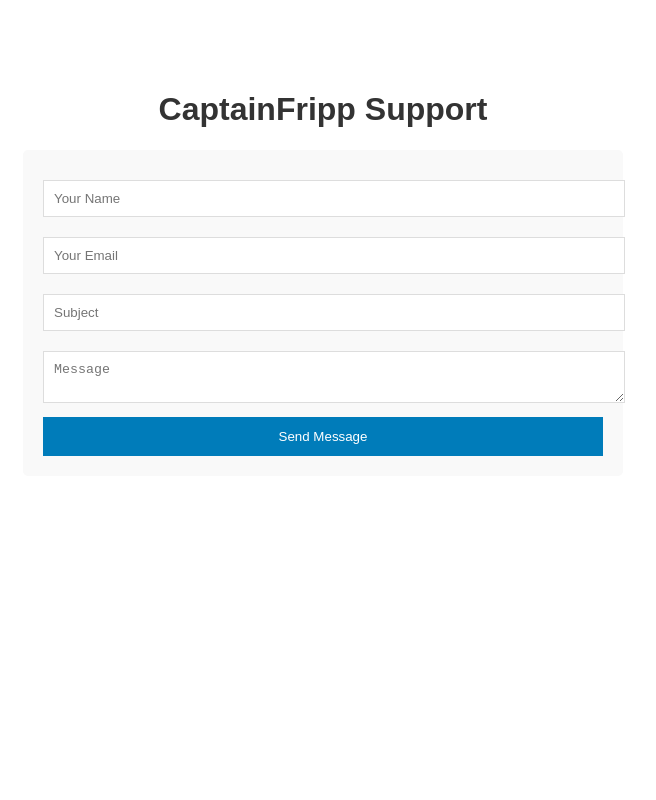
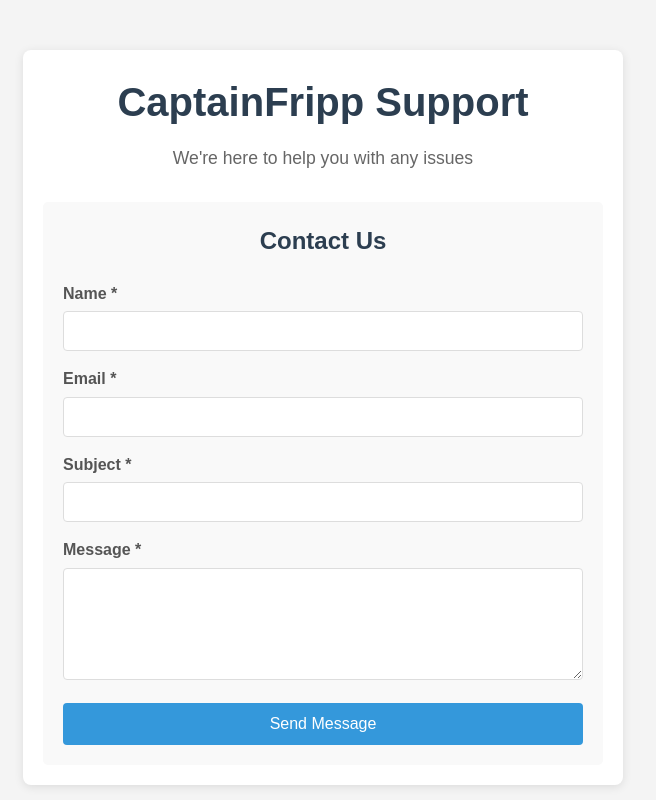
Before and after one commit to RentaProfessor/CaptainFrippIT, a plain HTML site: page index.html in a window 1280 px wide. Shown: the whole page, without its empty margins (317-973 px from the left). Drawn offline with Linux system fonts and the light colour scheme.

Commit message:
Restore CSS: Clean HTML + external CSS + Formspree form - looks professional

```diff
--- a/index.html
+++ b/index.html
@@ -1,24 +1,45 @@
 <!DOCTYPE html>
-<html>
+<html lang="en">
 <head>
+    <meta charset="UTF-8">
+    <meta name="viewport" content="width=device-width, initial-scale=1.0">
     <title>CaptainFripp Support</title>
-    <style>
-        body { font-family: Arial; max-width: 600px; margin: 50px auto; padding: 20px; }
-        h1 { color: #333; text-align: center; }
-        form { background: #f9f9f9; padding: 20px; border-radius: 5px; }
-        input, textarea { width: 100%; padding: 10px; margin: 10px 0; border: 1px solid #ddd; }
-        button { background: #007cba; color: white; padding: 12px; border: none; width: 100%; cursor: pointer; }
-        button:hover { background: #005a87; }
-    </style>
+    <link rel="stylesheet" href="styles.css">
 </head>
 <body>
-    <h1>CaptainFripp Support</h1>
-    <form action="https://formspree.io/f/xandgjnk" method="POST">
-        <input type="text" name="name" placeholder="Your Name" required>
-        <input type="email" name="email" placeholder="Your Email" required>
-        <input type="text" name="subject" placeholder="Subject" required>
-        <textarea name="message" placeholder="Message" required></textarea>
-        <button type="submit">Send Message</button>
-    </form>
+    <div class="container">
+        <header>
+            <h1>CaptainFripp Support</h1>
+            <p>We're here to help you with any issues</p>
+        </header>
+
+        <main>
+            <form action="https://formspree.io/f/xandgjnk" method="POST">
+                <h2>Contact Us</h2>
+
+                <div class="form-group">
+                    <label for="name">Name *</label>
+                    <input type="text" id="name" name="name" required>
+                </div>
+
+                <div class="form-group">
+                    <label for="email">Email *</label>
+                    <input type="email" id="email" name="email" required>
+                </div>
+
+                <div class="form-group">
+                    <label for="subject">Subject *</label>
+                    <input type="text" id="subject" name="subject" required>
+                </div>
+
+                <div class="form-group">
+                    <label for="message">Message *</label>
+                    <textarea id="message" name="message" rows="5" required></textarea>
+                </div>
+
+                <button type="submit">Send Message</button>
+            </form>
+        </main>
+    </div>
 </body>
 </html>
--- /dev/null
+++ b/styles.css
@@ -0,0 +1,89 @@
+* {
+    margin: 0;
+    padding: 0;
+    box-sizing: border-box;
+}
+
+body {
+    font-family: Arial, sans-serif;
+    line-height: 1.6;
+    color: #333;
+    background-color: #f4f4f4;
+}
+
+.container {
+    max-width: 600px;
+    margin: 0 auto;
+    padding: 20px;
+    background: white;
+    margin-top: 50px;
+    border-radius: 8px;
+    box-shadow: 0 2px 10px rgba(0,0,0,0.1);
+}
+
+header {
+    text-align: center;
+    margin-bottom: 30px;
+}
+
+header h1 {
+    color: #2c3e50;
+    margin-bottom: 10px;
+    font-size: 2.5em;
+}
+
+header p {
+    color: #666;
+    font-size: 1.1em;
+}
+
+form {
+    background: #f9f9f9;
+    padding: 20px;
+    border-radius: 5px;
+}
+
+form h2 {
+    margin-bottom: 20px;
+    color: #2c3e50;
+    text-align: center;
+}
+
+.form-group {
+    margin-bottom: 15px;
+}
+
+label {
+    display: block;
+    margin-bottom: 5px;
+    font-weight: bold;
+    color: #555;
+}
+
+input, textarea {
+    width: 100%;
+    padding: 10px;
+    border: 1px solid #ddd;
+    border-radius: 4px;
+    font-size: 16px;
+}
+
+input:focus, textarea:focus {
+    outline: none;
+    border-color: #3498db;
+}
+
+button {
+    background: #3498db;
+    color: white;
+    padding: 12px 30px;
+    border: none;
+    border-radius: 4px;
+    cursor: pointer;
+    font-size: 16px;
+    width: 100%;
+}
+
+button:hover {
+    background: #2980b9;
+}
```
